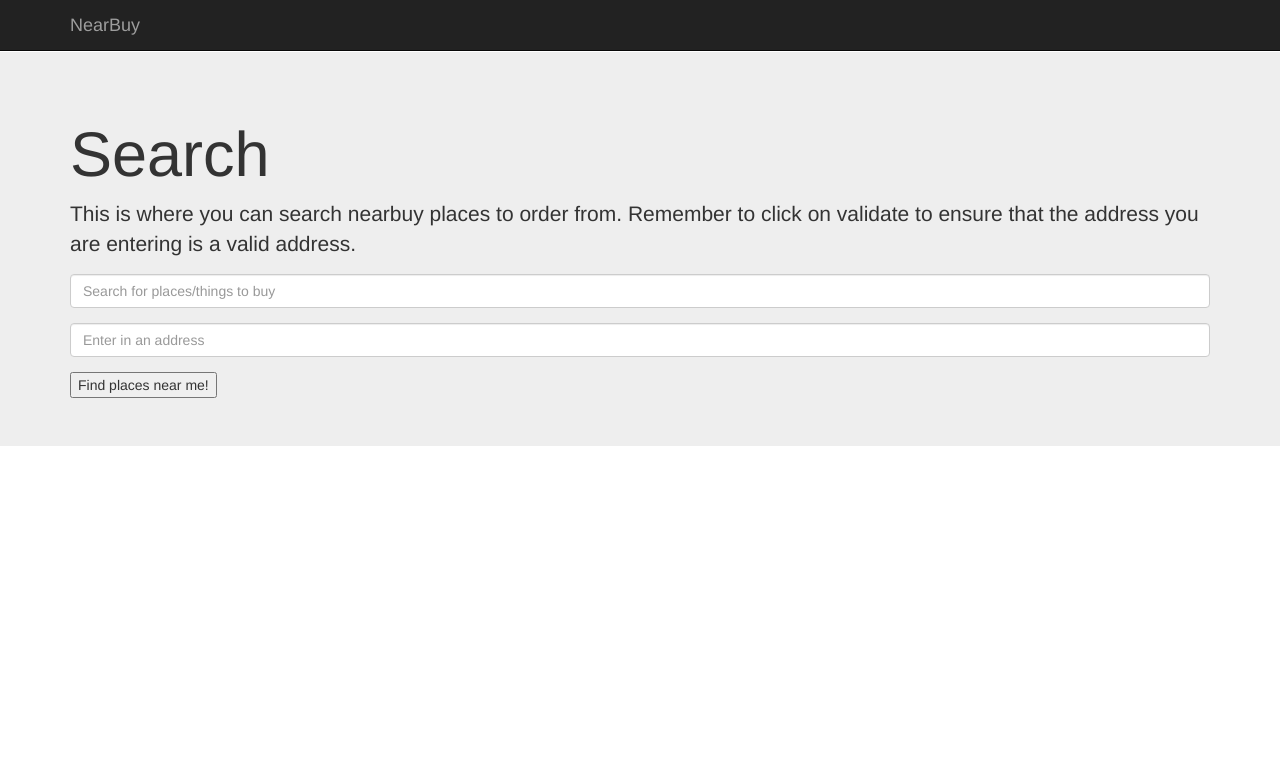
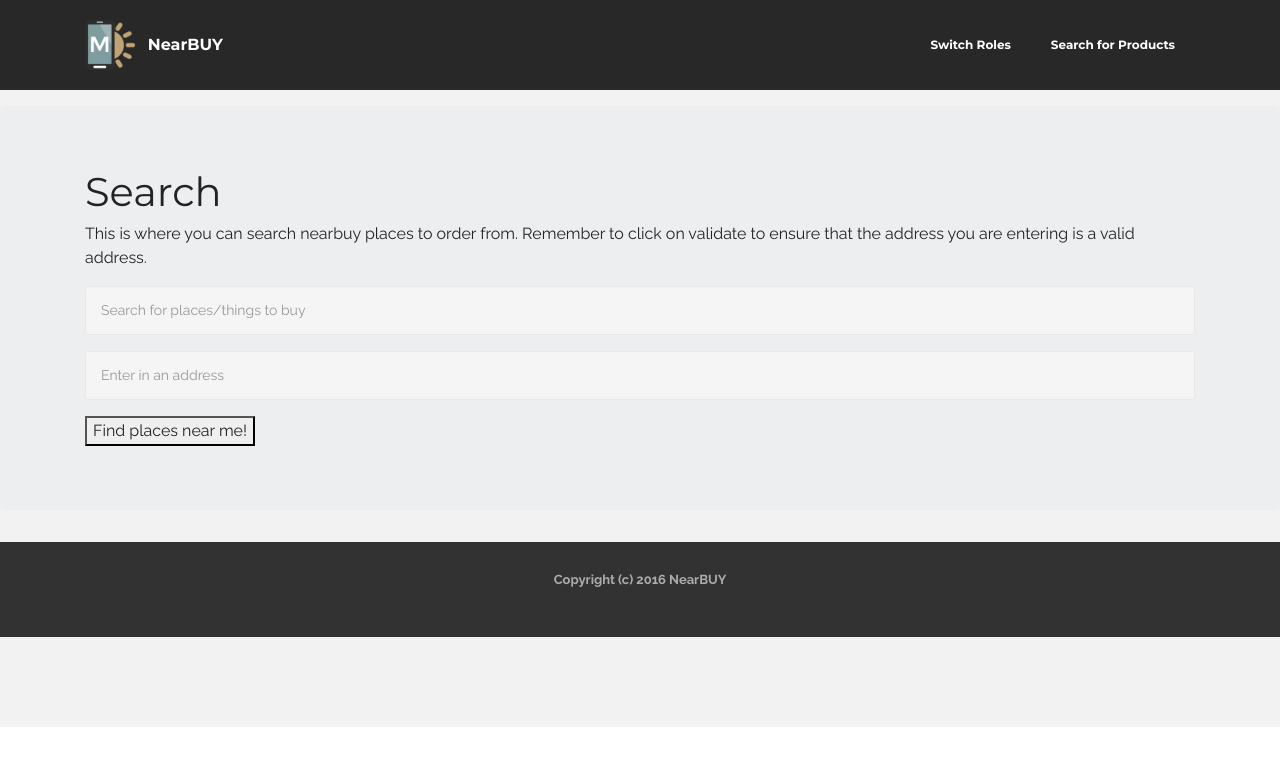
Before and after one commit to karam-y/CS411, a website: page NearBUY/public/views/search.html in a window 1280 px wide. Drawn offline with nearby package versions, Linux system fonts and the light colour scheme.

Commit message:
Update search.html

```diff
--- a/NearBUY/public/views/search.html
+++ b/NearBUY/public/views/search.html
@@ -7,26 +7,68 @@
 <!-- <script type="text/javascript" src="https://maps.googleapis.com/maps/api/js?key=AIzaSyBsTAjge0lRGrWRkJvgDbH7s6-OFy7hnRo&libraries=places"></script> -->
 
 <!-- This is the only thing that works to make it pretty -->
-<link rel="stylesheet" href="https://maxcdn.bootstrapcdn.com/bootstrap/3.3.1/css/bootstrap.min.css">
+<!--<link rel="stylesheet" href="https://maxcdn.bootstrapcdn.com/bootstrap/3.3.1/css/bootstrap.min.css">-->
+  <meta charset="UTF-8">
+  <meta http-equiv="X-UA-Compatible" content="IE=edge">
+  <meta name="generator" content="Mobirise v3.9.2, mobirise.com">
+  <meta name="viewport" content="width=device-width, initial-scale=1">
+  <link rel="shortcut icon" href="assets/images/logo.png" type="image/x-icon">
+  <meta name="description" content="">
+  <title>Search Page</title>
+  <link rel="stylesheet" href="https://fonts.googleapis.com/css?family=Lora:400,700,400italic,700italic&amp;subset=latin">
+  <link rel="stylesheet" href="https://fonts.googleapis.com/css?family=Montserrat:400,700">
+  <link rel="stylesheet" href="https://fonts.googleapis.com/css?family=Raleway:100,100i,200,200i,300,300i,400,400i,500,500i,600,600i,700,700i,800,800i,900,900i">
+  <link rel="stylesheet" href="assets/bootstrap-material-design-font/css/material.css">
+  <link rel="stylesheet" href="assets/tether/tether.min.css">
+  <link rel="stylesheet" href="assets/bootstrap/css/bootstrap.min.css">
+  <link rel="stylesheet" href="assets/animate.css/animate.min.css">
+  <link rel="stylesheet" href="assets/dropdown/css/style.css">
+  <link rel="stylesheet" href="assets/theme/css/style.css">
+  <link rel="stylesheet" href="assets/mobirise/css/mbr-additional.css" type="text/css">
 
 
-<title>NearBuy - Search</title>
 
 </head>
+
 <body>
 
 <!-- fixes the nav bar from blocking the view -->
-<div id="fix-for-navbar-fixed-top-spacing" style="height: 42px;">&nbsp;</div>
+<section id="ext_menu-9">
 
-<!-- make a navigation bar -->
-<nav class="navbar navbar-inverse navbar-fixed-top">
+    <nav class="navbar navbar-dropdown navbar-fixed-top">
         <div class="container">
-    <div class="navbar-header">
-      <a class="navbar-brand" href="../index.html">NearBuy</a>
+
+            <div class="mbr-table">
+                <div class="mbr-table-cell">
+
+                    <div class="navbar-brand">
+                        <a href="https://mobirise.com" class="navbar-logo"><img src="assets/images/logo.png" alt="Mobirise"></a>
+                        <a class="navbar-caption" href="localhost:8080">NearBUY<br></a>
+                    </div>
+
+                </div>
+                <div class="mbr-table-cell">
+
+                    <button class="navbar-toggler pull-xs-right hidden-md-up" type="button" data-toggle="collapse" data-target="#exCollapsingNavbar">
+                        <div class="hamburger-icon"></div>
+                    </button>
+
+                    <ul class="nav-dropdown collapse pull-xs-right nav navbar-nav navbar-toggleable-sm" id="exCollapsingNavbar"><li class="nav-item"><a class="nav-link link" href="search.html" aria-expanded="true">Switch Roles</a></li><li class="nav-item"><a class="nav-link link" href="search.html" aria-expanded="true">Search for Products<br></a></li></ul>
+                    <button hidden="" class="navbar-toggler navbar-close" type="button" data-toggle="collapse" data-target="#exCollapsingNavbar">
+                        <div class="close-icon"></div>
+                    </button>
+
                 </div>
             </div>
+
+        </div>
     </nav>
+
+</section>
+<section class="engine"><a rel="external" href="https://mobirise.com">top bootstrap site generator software</a></section><section class="mbr-info mbr-info-extra mbr-section mbr-section-md-padding mbr-after-navbar" id="msg-box1-e" style="background-color: rgb(242, 242, 242); padding-top: 90px; padding-bottom: 90px;">
+
  <p></p>
+
 <div ng-app="SearchCtrl" ng-controller="SearchController">
   <div class="jumbotron">
     <div class="container">
@@ -86,6 +128,25 @@
 <script type="text/javascript" src="../js/app.js"></script>
 <script type="text/javascript" src="../js/controllers/SearchCtrl.js"></script>
 <script type="text/javascript" src="../js/services/SearchService.js"></script>
+<footer class="mbr-small-footer mbr-section mbr-section-nopadding" id="footer1-a" style="background-color: rgb(50, 50, 50); padding-top: 1.75rem; padding-bottom: 1.75rem;">
 
+    <div class="container">
+        <p class="text-xs-center">Copyright (c) 2016 NearBUY<br><br></p>
+    </div>
+</footer>
+
+
+  <script src="assets/web/assets/jquery/jquery.min.js"></script>
+  <script src="assets/tether/tether.min.js"></script>
+  <script src="assets/bootstrap/js/bootstrap.min.js"></script>
+  <script src="assets/smooth-scroll/SmoothScroll.js"></script>
+  <script src="assets/viewportChecker/jquery.viewportchecker.js"></script>
+  <script src="assets/dropdown/js/script.min.js"></script>
+  <script src="assets/touchSwipe/jquery.touchSwipe.min.js"></script>
+  <script src="assets/jarallax/jarallax.js"></script>
+  <script src="assets/theme/js/script.js"></script>
+
+
+  <input name="animation" type="hidden">
   </body>
 </html>
```
Lines whose indentation alone changed are shown as unchanged.
